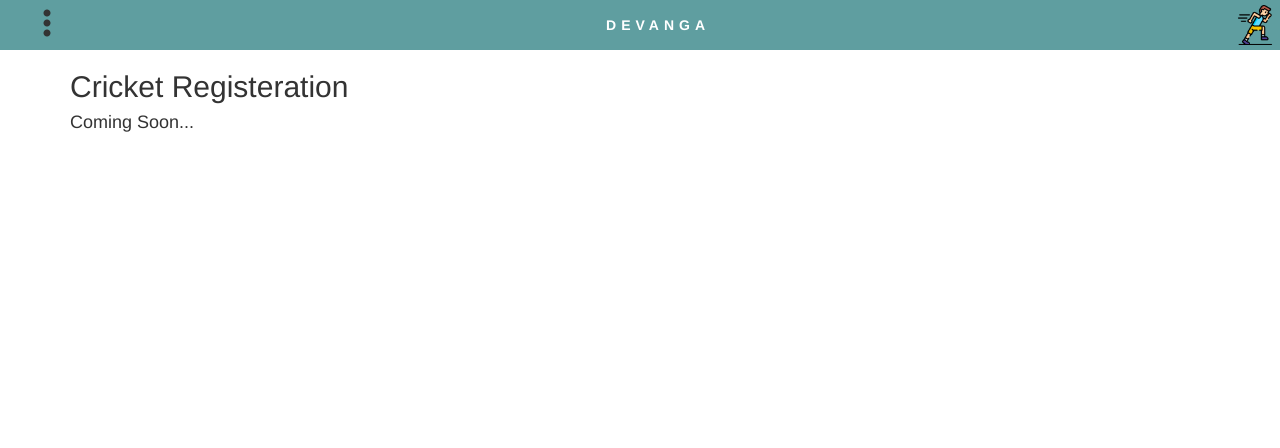
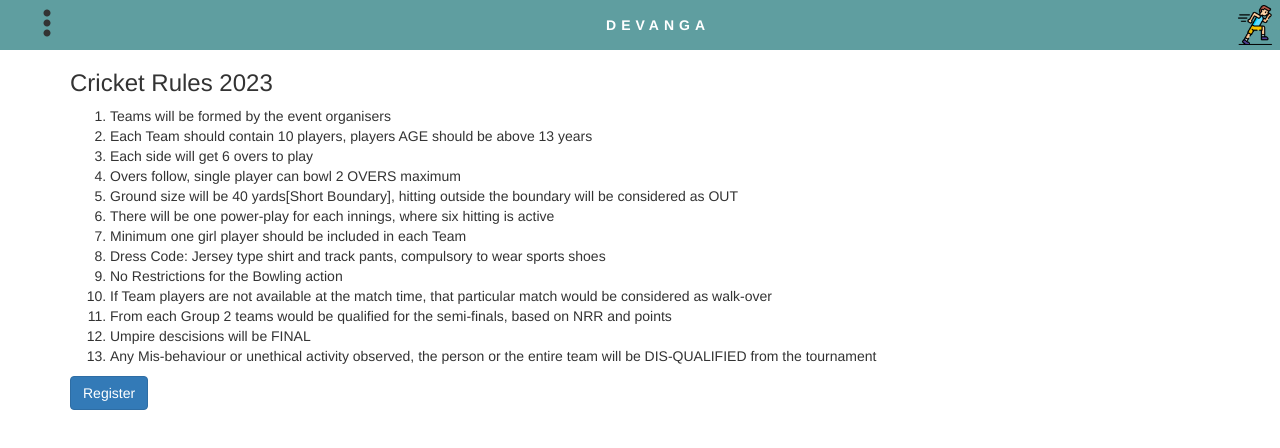
Before and after one commit to sagar-shivappa/SportsClient, an Angular app: page /cricket in a window 1280 px wide. Shown: the top 448 px of the page. Built offline with nearby package versions, Linux system fonts and the light colour scheme.

Commit message:
Home page Improved

```diff
--- a/src/app/cricket/cricket-home/cricket-home.component.html
+++ b/src/app/cricket/cricket-home/cricket-home.component.html
@@ -1,4 +1,10 @@
 <div class="container">
-  <h2>Cricket Registeration</h2>
-  <h4>Coming Soon...</h4>
+  <h3>Cricket Rules 2023</h3>
+  <ol>
+    <li *ngFor="let rule of rules">
+      {{ rule }}
+      <br />
+    </li>
+  </ol>
+  <button class="btn btn-primary" routerLink="/register">Register</button>
 </div>
--- a/src/app/cricket/cricket-home/cricket-home.component.ts
+++ b/src/app/cricket/cricket-home/cricket-home.component.ts
@@ -1,10 +1,14 @@
-import { Component } from '@angular/core';
+import { Component, OnInit } from '@angular/core';
+import { cricketRules } from '../../../shared/configurations/cricket-rules';
 
 @Component({
   selector: 'app-cricket-home',
   templateUrl: './cricket-home.component.html',
-  styleUrls: ['./cricket-home.component.scss']
+  styleUrls: ['./cricket-home.component.scss'],
 })
-export class CricketHomeComponent {
-
+export class CricketHomeComponent implements OnInit {
+  rules: any;
+  ngOnInit(): void {
+    this.rules = cricketRules;
+  }
 }
--- /dev/null
+++ b/src/shared/configurations/cricket-rules.ts
@@ -0,0 +1,15 @@
+export const cricketRules = [
+  'Teams will be formed by the event organisers',
+  'Each Team should contain 10 players, players AGE should be above 13 years',
+  'Each side will get 6 overs to play',
+  'Overs follow, single player can bowl 2 OVERS maximum',
+  'Ground size will be 40 yards[Short Boundary], hitting outside the boundary will be considered as OUT',
+  'There will be one power-play for each innings, where six hitting is active',
+  'Minimum one girl player should be included in each Team',
+  'Dress Code: Jersey type shirt and track pants, compulsory to wear sports shoes',
+  'No Restrictions for the Bowling action',
+  'If Team players are not available at the match time, that particular match would be considered as walk-over',
+  'From each Group 2 teams would be qualified for the semi-finals, based on NRR and points',
+  'Umpire descisions will be FINAL',
+  'Any Mis-behaviour or unethical activity observed, the person or the entire team will be DIS-QUALIFIED from the tournament ',
+];
```
